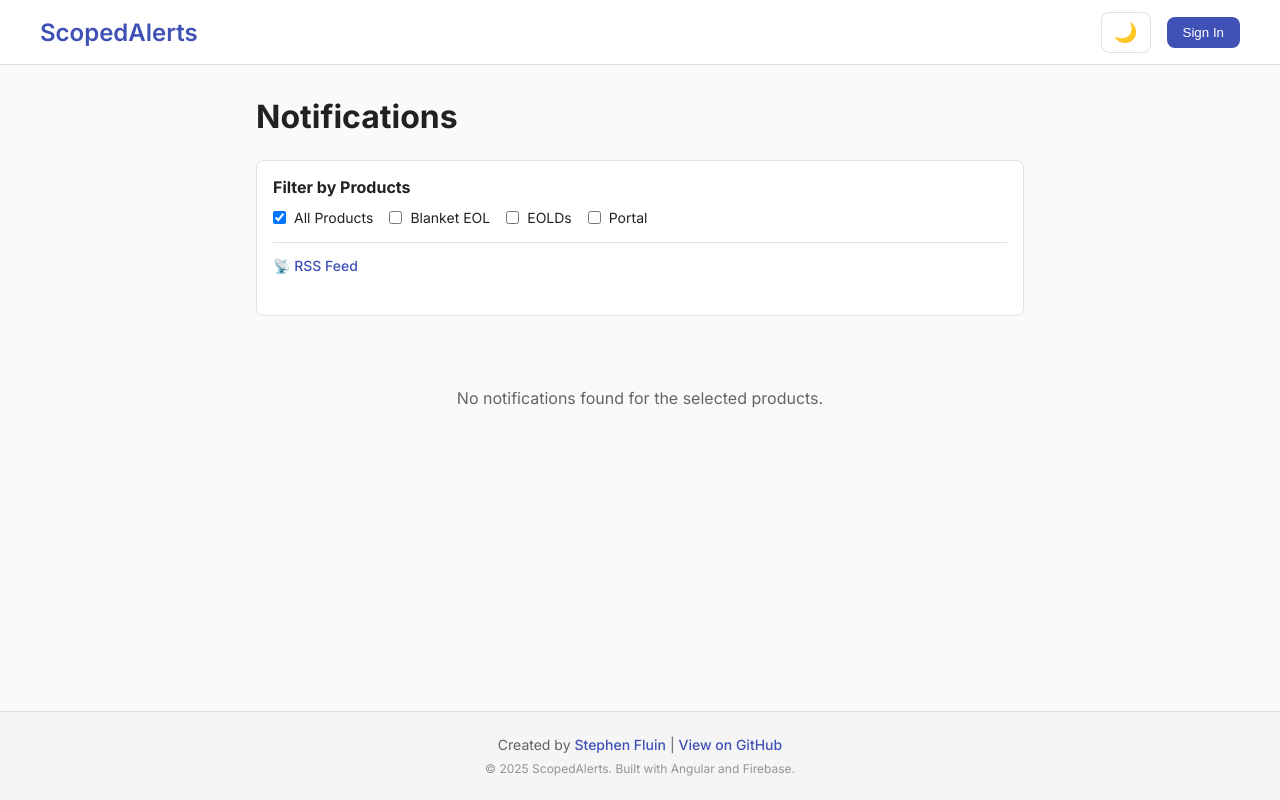
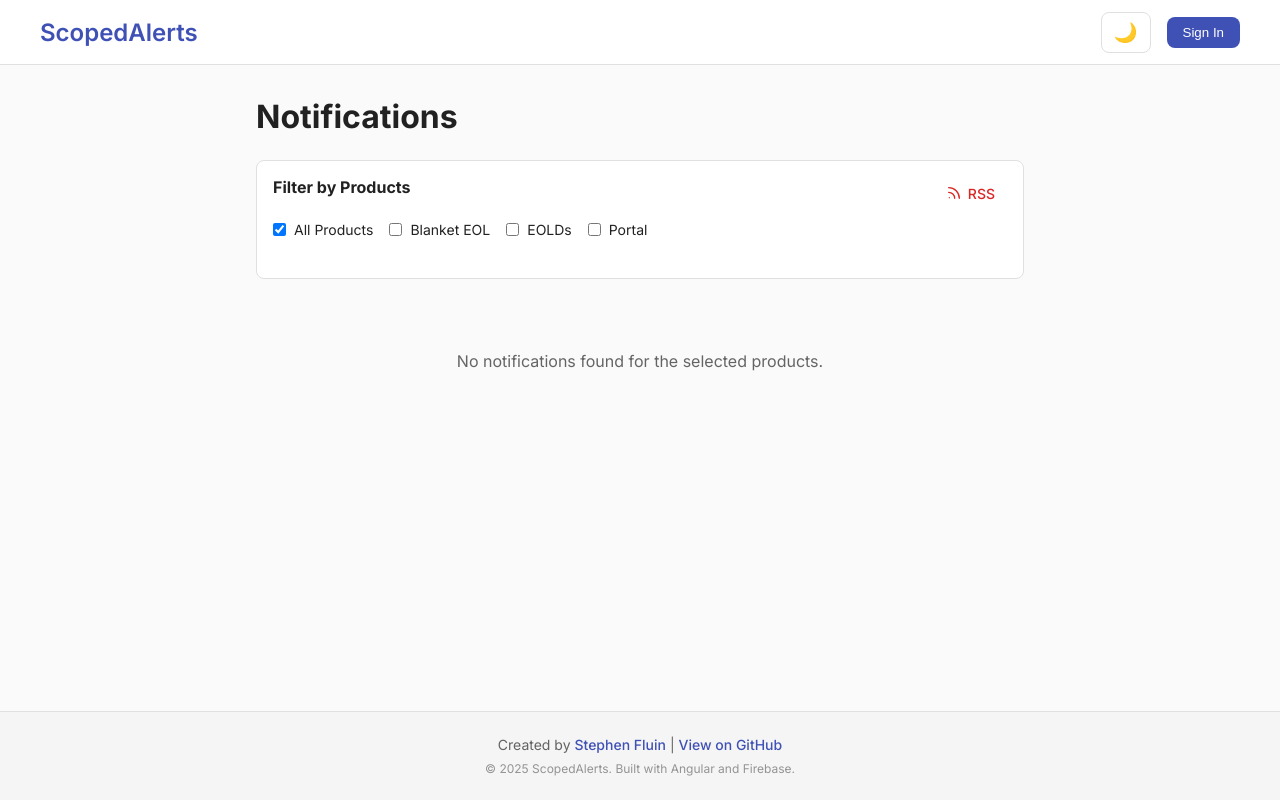
Before and after one commit to StephenFluin/scopedalerts, an Angular app: page / in a window 1280 px wide. Built offline with nearby package versions, Linux system fonts and the light colour scheme.

Commit message:
feat: improve RSS Link

```diff
--- a/src/app/home/home.html
+++ b/src/app/home/home.html
@@ -14,7 +14,29 @@
 
   <div class="filter-section">
     <div class="product-filter">
-      <h3>Filter by Products</h3>
+      <div class="filter-header">
+        <h3>Filter by Products</h3>
+        <a [href]="rssUrl()" target="_blank" class="rss-link">
+          <svg class="rss-icon" viewBox="0 0 24 24" fill="none" xmlns="http://www.w3.org/2000/svg">
+            <path
+              d="M4 11a9 9 0 0 1 9 9"
+              stroke="currentColor"
+              stroke-width="2"
+              stroke-linecap="round"
+              stroke-linejoin="round"
+            />
+            <path
+              d="M4 4a16 16 0 0 1 16 16"
+              stroke="currentColor"
+              stroke-width="2"
+              stroke-linecap="round"
+              stroke-linejoin="round"
+            />
+            <circle cx="5" cy="19" r="1" fill="currentColor" />
+          </svg>
+          RSS
+        </a>
+      </div>
       <div class="filter-options">
         <label class="filter-option">
           <input type="checkbox" [checked]="showAllProducts()" (change)="toggleAllProducts()" />
@@ -31,10 +53,6 @@
           {{ product.name }}
         </label>
         }
-      </div>
-
-      <div class="rss-section">
-        <a [href]="rssUrl()" target="_blank" class="rss-link"> 📡 RSS Feed </a>
       </div>
     </div>
   </div>
--- a/src/app/home/home.ts
+++ b/src/app/home/home.ts
@@ -82,6 +82,13 @@ import { Product } from '../models/product';
       color: rgba(255, 255, 255, 0.87);
     }
 
+    .filter-header {
+      display: flex;
+      justify-content: space-between;
+      align-items: center;
+      margin-bottom: 12px;
+    }
+
     .filter-options {
       display: flex;
       flex-wrap: wrap;
@@ -106,24 +113,37 @@ import { Product } from '../models/product';
       color: rgba(255, 255, 255, 0.87);
     }
 
-    .rss-section {
-      border-top: 1px solid #e0e0e0;
-      padding-top: 12px;
-    }
-
-    :host-context(body.dark) .rss-section {
-      border-top-color: rgba(255, 255, 255, 0.12);
-    }
-
     .rss-link {
-      color: #3f51b5;
+      display: flex;
+      align-items: center;
+      gap: 6px;
+      color: #dc2626;
       text-decoration: none;
       font-size: 0.875rem;
       font-weight: 500;
+      padding: 6px 12px;
+      border-radius: 6px;
+      transition: all 0.2s ease;
 
       &:hover {
-        text-decoration: underline;
+        background-color: rgba(220, 38, 38, 0.1);
+        color: #b91c1c;
       }
+    }
+
+    :host-context(body.dark) .rss-link {
+      color: #f87171;
+
+      &:hover {
+        background-color: rgba(248, 113, 113, 0.1);
+        color: #fca5a5;
+      }
+    }
+
+    .rss-icon {
+      width: 16px;
+      height: 16px;
+      flex-shrink: 0;
     }
 
     .notifications-list {
@@ -333,6 +353,16 @@ import { Product } from '../models/product';
         flex-direction: column;
         gap: 8px;
       }
+
+      .filter-header {
+        flex-direction: column;
+        align-items: flex-start;
+        gap: 8px;
+      }
+
+      .rss-link {
+        align-self: flex-end;
+      }
     }
   `,
   imports: [RouterLink, DatePipe],
```
